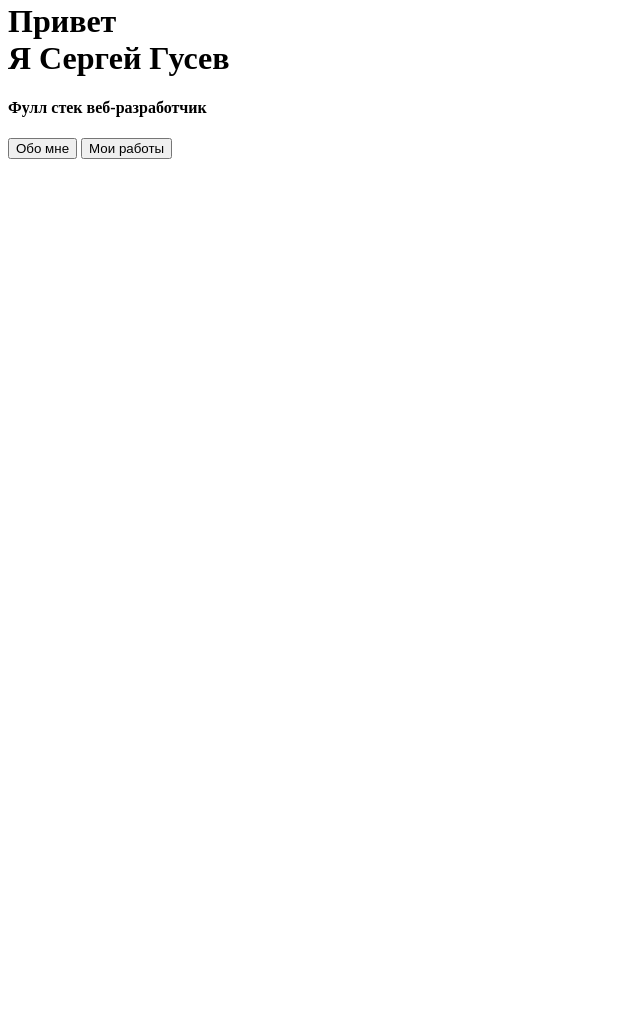
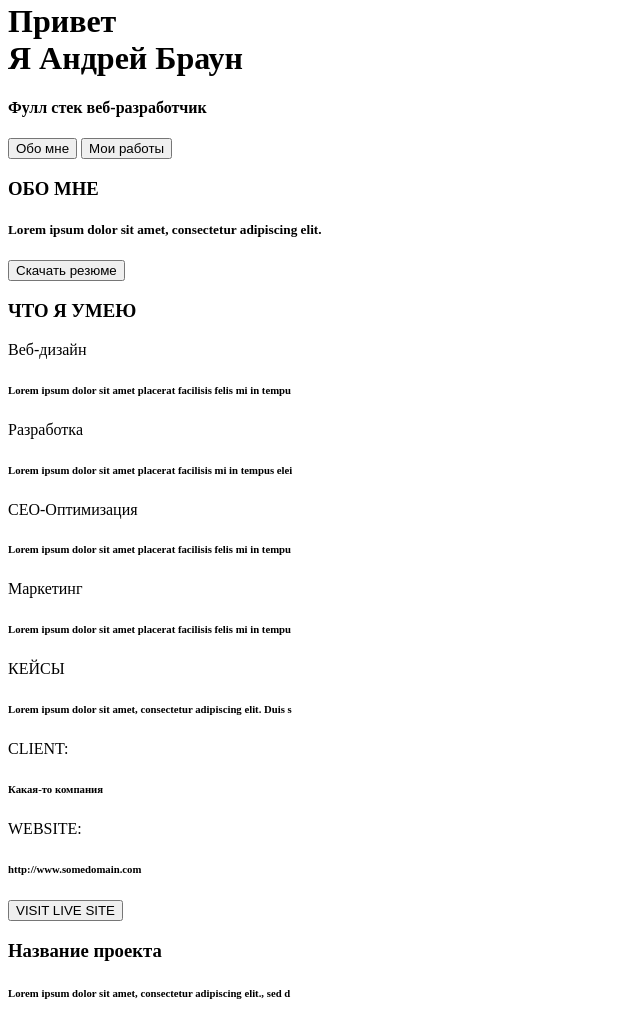
Before and after one commit to Avulfred/Avulfred.github.io, a plain HTML site: page src/index.html in a window 1280 px wide. Shown: the part 168-1192 px from the top of the page, without its empty margins (0-640 px from the left). Before the commit the page ends 800 px from the top, so only its background shows below. Drawn offline with Linux system fonts and the light colour scheme.

Commit message:
Сделал половину сайта
Нет фотографий, т.к. проблемы с фш

```diff
--- a/src/index.html
+++ b/src/index.html
@@ -3,18 +3,18 @@
 <head>
     <meta charset="UTF-8">
     <meta name="description" content="Моя первая страница">
-    <meta name="author" content="Сергей">
+    <meta name="author" content="Андрей">
     <meta name="robots" content="all">
     <meta property="og:title" content="Это моя первая страница">
 
-    <title>Сергей Гусев - Ученик</title>
+    <title>Андрей Браун- Веб-разработчик</title>
 </head>
 
   <body>
 
    <header>
        <nav>
-           <div class="logo">Сергей Гусев</div>
+           <div class="logo">Андрей Браун</div>
            <div class="menu"><ul>
                 <li>Обо мне</li>
                 <li>Услуги</li>
@@ -26,13 +26,55 @@
        </nav>
    </header>
 
-    <div class="main"><div class="title__container">
-        <h1>Привет <br> Я Сергей Гусев</h1>
+    <div class="main"><div class="title_container">
+        <h1>Привет <br> Я Андрей Браун</h1>
         <h4>Фулл стек веб-разработчик</h4>
         <input type="submit" value="Обо мне">
         <input type="submit" value="Мои работы">
     </div></div>
 
+        <!-- Здесь должно быть фото -->
+
+        <div class="for_me"><h3>ОБО МНЕ</h3></div>
+
+          <!-- Здесь должно быть фото -->
+          <div class="text_for_me">
+          <h5>Lorem ipsum dolor sit amet, consectetur adipiscing elit.</h5></div>
+          <input type="submit" value="Скачать резюме">
+
+          <!-- Здесь должно быть фото -->
+       <div class="what_i_can_do"><h3>ЧТО Я УМЕЮ</h3></div>
+        <div class="text_what_i_can_do">
+        <!-- Здесь должно быть фото -->
+        <p>Веб-дизайн</p>
+        <h6>Lorem ipsum dolor sit amet placerat facilisis felis mi in tempu</h6>
+        <!-- Здесь должно быть фото -->
+        <p>Разработка</p>
+        <h6>Lorem ipsum dolor sit amet placerat facilisis mi in tempus elei</h6>
+        <!-- Здесь должно быть фото -->
+        <p>СЕО-Оптимизация</p>
+        <h6>Lorem ipsum dolor sit amet placerat facilisis felis mi in tempu</h6>
+        <!-- Здесь должно быть фото -->
+        <p>Маркетинг</p>
+        <h6>Lorem ipsum dolor sit amet placerat facilisis felis mi in tempu</h6>
+        </div>
+
+        <div class="CASES">КЕЙСЫ</div>
+        <div class="text_CASES">
+           <h6> Lorem ipsum dolor sit amet, consectetur adipiscing elit. Duis s</h6>
+           <!-- Здесь должно быть фото -->
+        </div>
+        <div class="company">
+            <p>CLIENT:</p>
+            <h6>Какая-то компания</h6>
+            <p>WEBSITE:</p>
+            <h6>http://www.somedomain.com</h6>
+            <input type="submit" value="VISIT LIVE SITE">
+        </div>
+        <div class="The_site_of_the_company">
+            <h3>Название проекта</h3>
+            <h6>Lorem ipsum dolor sit amet, consectetur adipiscing elit., sed d</h6>
+        </div>
 
   </body>
 
```
